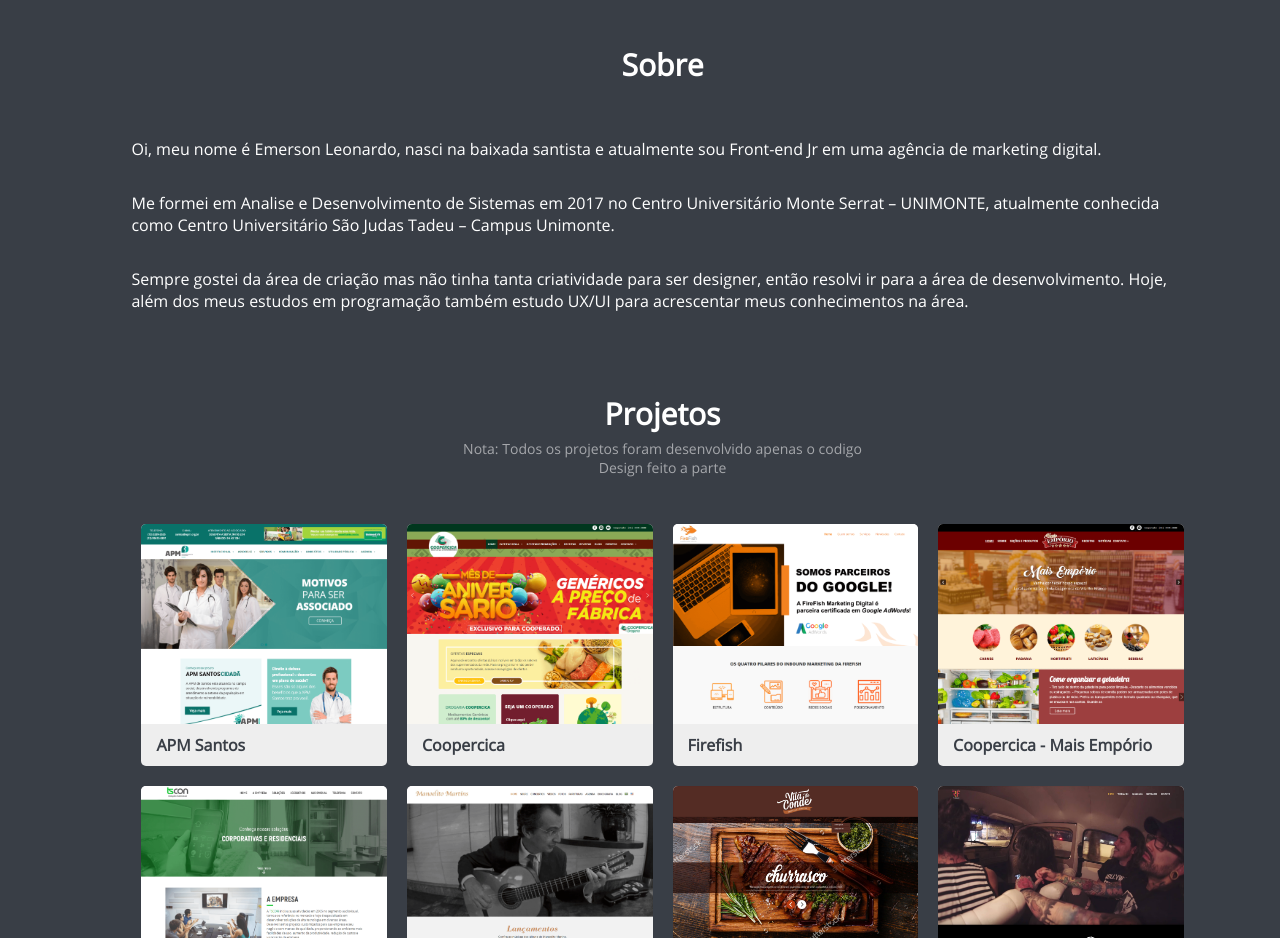
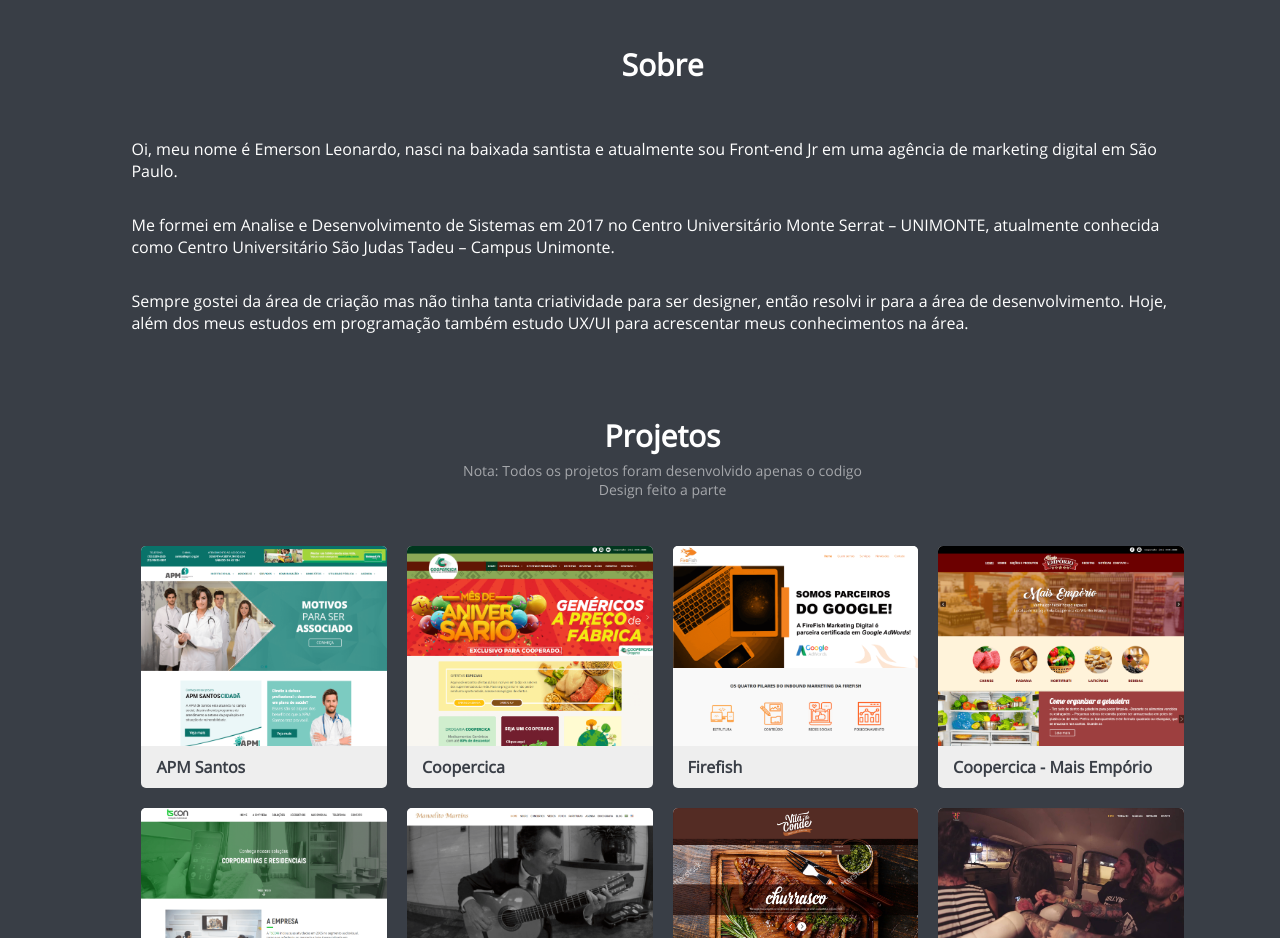
Before and after one commit to emersonleonardo/site_pessoal, a plain HTML site: page index.html in a window 1280 px wide. Shown: the part 820-1758 px from the top of the page. Drawn offline with nearby package versions, Linux system fonts and the light colour scheme.

Commit message:
Correção de texto

```diff
--- a/index.html
+++ b/index.html
@@ -83,7 +83,7 @@
                     <h2>Sobre</h2>
                 </header>
                 <section>
-                    <p>Oi, meu nome é Emerson Leonardo, nasci na baixada santista e atualmente sou Front-end Jr em uma agência de marketing digital.</p>
+                    <p>Oi, meu nome é Emerson Leonardo, nasci na baixada santista e atualmente sou Front-end Jr em uma agência de marketing digital em São Paulo.</p>
                     <p>Me formei em Analise e Desenvolvimento de Sistemas em 2017 no Centro Universitário Monte Serrat – UNIMONTE, atualmente conhecida como Centro Universitário São Judas Tadeu – Campus Unimonte.</p>
                     <p>Sempre gostei da área de criação mas não tinha tanta criatividade para ser designer, então resolvi ir para a área de desenvolvimento. Hoje, além dos meus estudos em programação também estudo UX/UI para acrescentar meus conhecimentos na área.</p>
                 </section>
```
